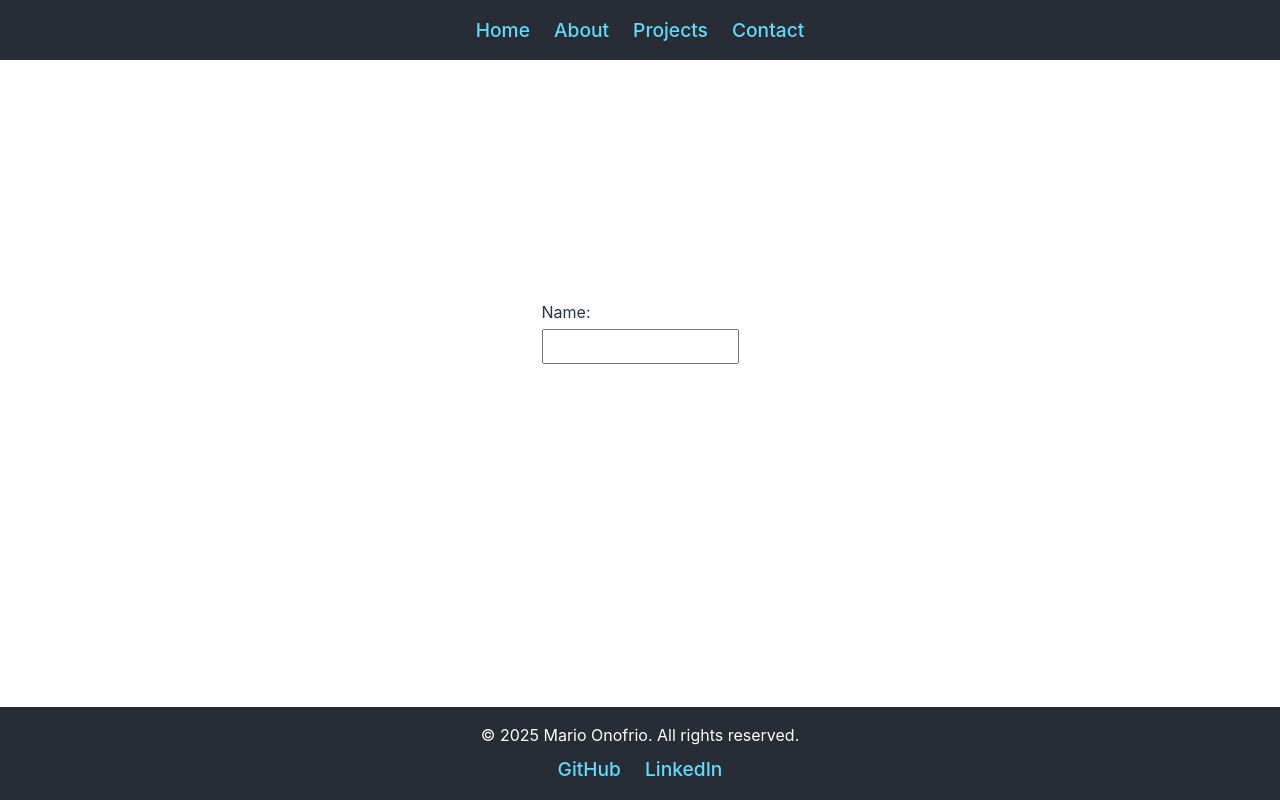
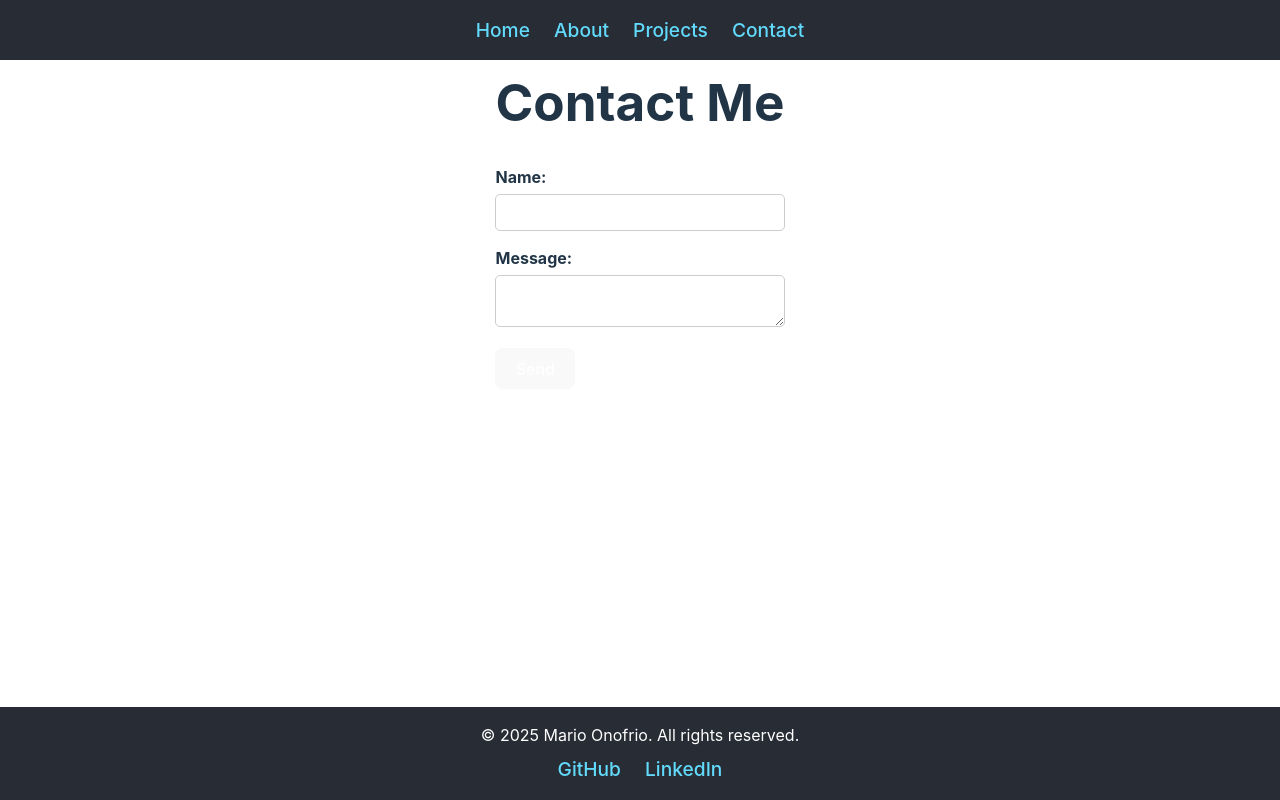
Before and after one commit to marioonofrio/Portfolio, a React (Vite) app: page /contact in a window 1280 px wide. Built offline with nearby package versions, Linux system fonts and the light colour scheme.

Commit message:
fully implements contact page

```diff
--- a/package.json
+++ b/package.json
@@ -9,6 +9,7 @@
     "preview": "vite preview"
   },
   "dependencies": {
+    "emailjs-com": "^3.2.0",
     "react": "^18.2.0",
     "react-dom": "^18.2.0",
     "react-router-dom": "^7.5.3"
--- a/src/pages/About.css
+++ b/src/pages/About.css
@@ -0,0 +1,3 @@
+.about {
+    padding-top: 40px;
+}
--- a/src/pages/Contact.css
+++ b/src/pages/Contact.css
@@ -1,3 +1,34 @@
-.body {
-    padding-top: 300px;
+
+.contact {
+    max-width: 600px;
+    margin: 0 auto;
+    padding: 40px;
 }
+
+label {
+    display: block;
+    margin-bottom: 5px;
+    font-weight: bold;
+}
+
+input, textarea {
+    width: 100%;
+    padding: 10px;
+    margin-bottom: 15px;
+    border: 1px solid #ccc;
+    border-radius: 5px;
+    box-sizing: border-box;
+}
+
+button {
+    padding: 10px 20px;
+    background-color: #333;
+    color: white;
+    border: none;
+    border-radius: 5px;
+    cursor: pointer;
+}
+
+button:hover {
+    background-color: #555;
+}
--- a/src/pages/Contact.tsx
+++ b/src/pages/Contact.tsx
@@ -1,15 +1,57 @@
-import React from 'react';
+import React, { useState } from 'react';
+import emailjs from 'emailjs-com';
 import './Contact.css';
 function Contact() {
+    const [formData, setFormData] = useState({ name: '', message: '' });
+    const [message, setMessage] = useState('');
+
+    const handleChange = (e: React.ChangeEvent<HTMLInputElement | HTMLTextAreaElement>) => {
+        setFormData({ ...formData, [e.target.name]: e.target.value });
+    };
+
+    const handleSubmit = (e: React.FormEvent) => {
+        e.preventDefault();
+
+        emailjs
+            .send(
+                'service_j44y7in',
+                'template_07h2dr6',
+                formData,
+                'Ntb0UN6WTzZ6WaXhS'
+
+            )
+            .then(
+                () => setMessage('Message sent successfully!'),
+                (error) => setMessage('Failed to send message. Please try again.')
+            );
+    };
+
     return (
-        <div className="body">
-            <label htmlFor="name" style={{ display: 'block', marginBottom: '5px' }}>Name:</label>
-            <input
-                type="text"
-                id="name"
-                name="name"
-                style={{ width: '100%', padding: '8px', boxSizing: 'border-box' }}
-            />
+        <div className="contact">
+            <h1>Contact Me</h1>
+            <form onSubmit={handleSubmit}>
+                <label htmlFor="name">Name:</label>
+                <input
+                    type="text"
+                    id="name"
+                    name="name"
+                    value={formData.name}
+                    onChange={handleChange}
+                    required
+                />
+
+                <label htmlFor="message">Message:</label>
+                <textarea
+                    id="message"
+                    name="message"
+                    value={formData.message}
+                    onChange={handleChange}
+                    required
+                ></textarea>
+
+                <button type="submit">Send</button>
+            </form>
+            {message && <p>{message}</p>}
         </div>
     );
 }
```
Also changed, not shown: 1 other file (tests, documents, lock files or other folders).
